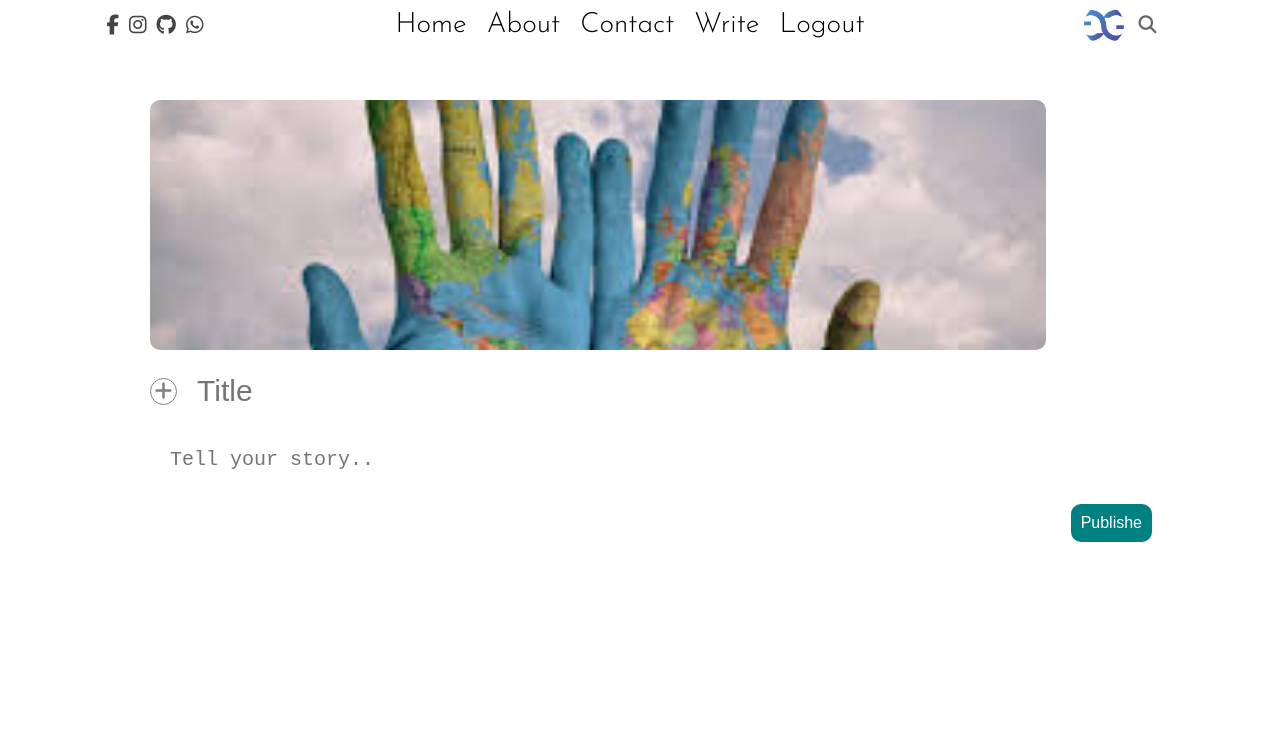
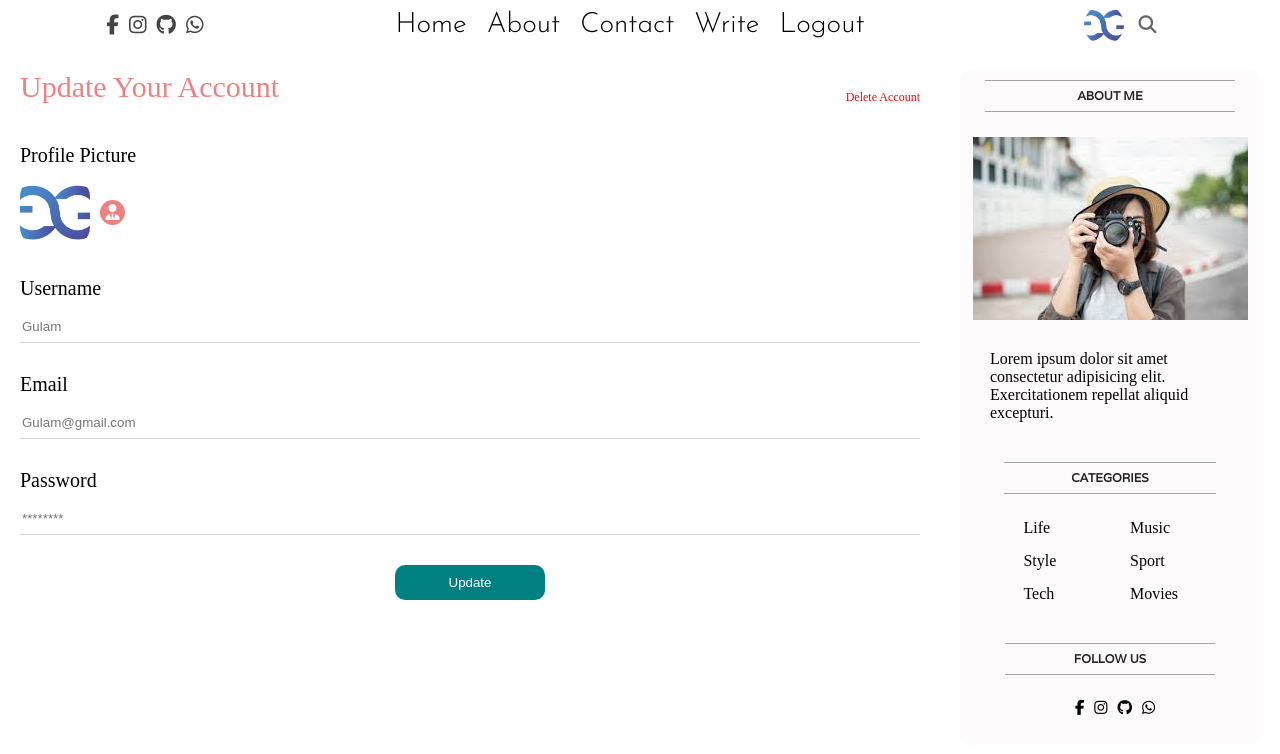
Before and after one commit to GulamGhouse8220/React-blog, a React (Create React App) app: page / in a window 1280 px wide. Shown: the top 754 px of the page. Built offline with nearby package versions, Linux system fonts and the light colour scheme.

Commit message:
changes added

```diff
--- a/src/App.js
+++ b/src/App.js
@@ -1,5 +1,6 @@
 import TopBar from "./components/topbar/TopBar";
 import Home from "./Pages/Home/Home";
+import Settings from "./Pages/settings/Settings";
 import Single from "./Pages/single/Single";
 import Write from "./Pages/write/Write";
 
@@ -7,7 +8,7 @@
   return (
     <>
       <TopBar />
-      <Write />
+      <Settings />
     </>
   );
 }
--- /dev/null
+++ b/src/Pages/settings/Settings.jsx
@@ -0,0 +1,34 @@
+import "./settings.css"
+import Sidebars from "../../components/Sidebar/Sidebars"
+import Img1 from "../../Img/Gulam-jpg.jpg"
+
+export default function Settings() {
+  return (
+    <div className="settings">
+      <div className="settingsWrapper">
+        <div className="settingsTitle">
+          <span className="settingsUpdateTitle">Update Your Account</span>
+          <span className="settingsDeleteTitle">Delete Account</span>
+        </div>
+        <form className="settingsForm">
+          <label>Profile Picture</label>
+          <div className="settingsPP">
+            <img src={Img1} alt="Profile Picture" />
+            <label htmlFor="fileInput">
+            <i className="settingsPPIcon fa-solid fa-user-tie"></i>
+            </label>
+            <input type="file" id="fileInput" style={{display:"none"}}/>
+          </div>
+          <label>Username</label>
+          <input type="text" placeholder="Gulam"/>
+          <label>Email</label>
+          <input type="email" placeholder="Gulam@gmail.com"/>
+          <label>Password</label>
+          <input type="password" placeholder="********"/>
+          <button className="settingsSubmit">Update</button>
+        </form>
+      </div>
+      <Sidebars/>
+    </div>
+  )
+}
--- /dev/null
+++ b/src/Pages/settings/settings.css
@@ -0,0 +1,73 @@
+.settings {
+  display: flex;
+}
+
+.settingsWrapper {
+  flex: 9;
+  padding: 20px;
+}
+.settingsTitle {
+  display: flex;
+  align-items: center;
+  justify-content: space-between;
+}
+.settingsUpdateTitle {
+  font-size: 30px;
+  margin-bottom: 20px;
+  color: lightcoral;
+}
+.settingsDeleteTitle {
+  color: red;
+  font-size: 12px;
+  cursor: pointer;
+}
+.settingsForm {
+  display: flex;
+  flex-direction: column;
+}
+.settingsPP {
+  display: flex;
+  align-items: center;
+  margin: 10px 0;
+}
+.settingsPP > img {
+  width: 70px;
+  height: 70px;
+  border-radius: 20px;
+  object-fit: cover;
+}
+.settingsPPIcon {
+  width: 25px;
+  height: 25px;
+  border-radius: 50%;
+  background-color: lightcoral;
+  color: white;
+  display: flex;
+  align-items: center;
+  justify-content: center;
+  margin-left: 10px;
+  cursor: pointer;
+}
+.settingsForm > label {
+  font-size: 20px;
+  margin-top: 20px;
+}
+
+.settingsForm > input{
+  color: gray;
+  margin: 10px 0;
+  height: 30px;
+  border: none;
+  border-bottom: 1px solid lightgray;
+}
+.settingsSubmit{
+width: 150px;
+align-self: center;
+border: none;
+border-radius: 10px;
+color: white;
+background-color: teal;
+padding: 10px;
+margin-top: 20px;
+cursor: pointer;
+}
--- a/src/Pages/write/write.css
+++ b/src/Pages/write/write.css
@@ -42,6 +42,7 @@
 }
 .writeText{
     font-size: 20px;
+    height: 100vh;
 }
 .writeSubmit{
     position: absolute;
```
